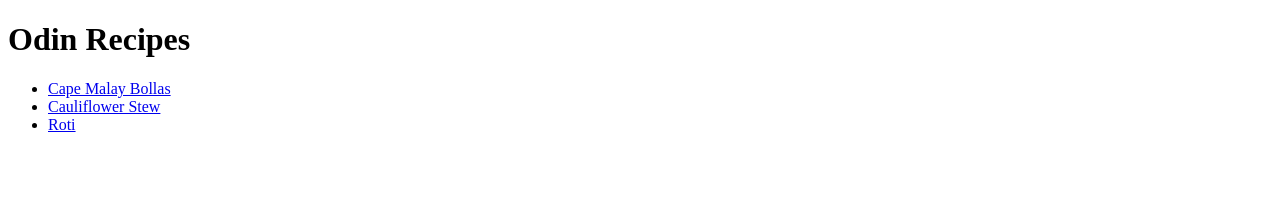
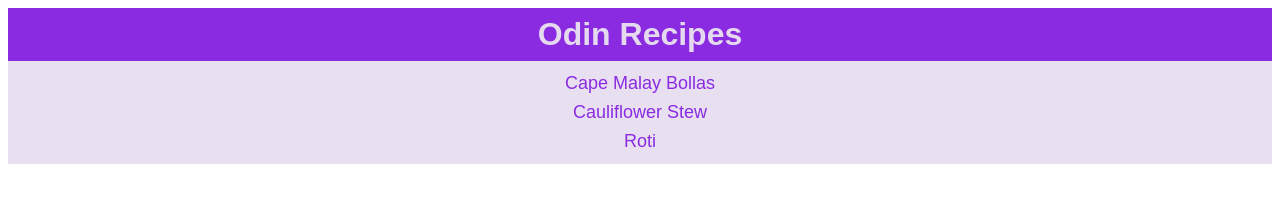
Before and after one commit to sara-jac/odin-recipes, a plain HTML site: page index.html in a window 1280 px wide. Drawn offline with Linux system fonts and the light colour scheme.

Commit message:
Add some basic styling to index.html

```diff
--- a/index.html
+++ b/index.html
@@ -4,13 +4,16 @@
     <meta charset="UTF-8">
     <meta name="viewport" content="width=device-width, initial-scale=1.0">
     <title>Odin Recipes</title>
+    <link rel="stylesheet" href="styles.css">
   </head>
   <body>
     <h1>Odin Recipes</h1>
+    <div class="recipe-container">
       <ul>
-        <li><a href="recipes/bollas.html" target="_blank">Cape Malay Bollas</a></li>
-        <li><a href="recipes/cauliflowerstew.html" target="_blank">Cauliflower Stew</a></li>
-        <li><a href="recipes/roti.html" target="_blank">Roti</a></li>
+        <li class="recipe-item" id="bollas"><a href="recipes/bollas.html" target="_blank">Cape Malay Bollas</a></li>
+        <li class="recipe-item" id="cauliflower"><a href="recipes/cauliflowerstew.html" target="_blank">Cauliflower Stew</a></li>
+        <li class="recipe-item" id="roti"><a href="recipes/roti.html" target="_blank">Roti</a></li>
       </ul>
+    </div>
   </body>
 </html>
--- a/styles.css
+++ b/styles.css
@@ -0,0 +1,26 @@
+* {
+  font-family: Arial, Helvetica, sans-serif;
+  text-align: center;
+  padding: 4px;
+  margin: 0 auto;
+}
+
+h1 {
+  color: rgba(232, 223, 240, 0.97);
+  background-color: rgb(138, 43, 226);
+  padding: 8px;
+}
+
+.recipe-container {
+  background-color: rgba(232, 223, 240, 0.97);
+}
+
+.recipe-item {
+  list-style: none;
+  font-size: 18px;
+}
+
+a {
+  color: rgb(138, 43, 226);
+  text-decoration: none;
+}
```
